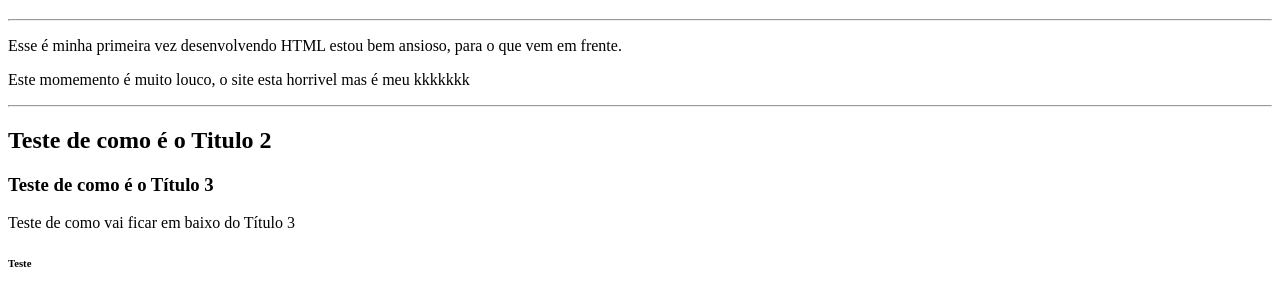
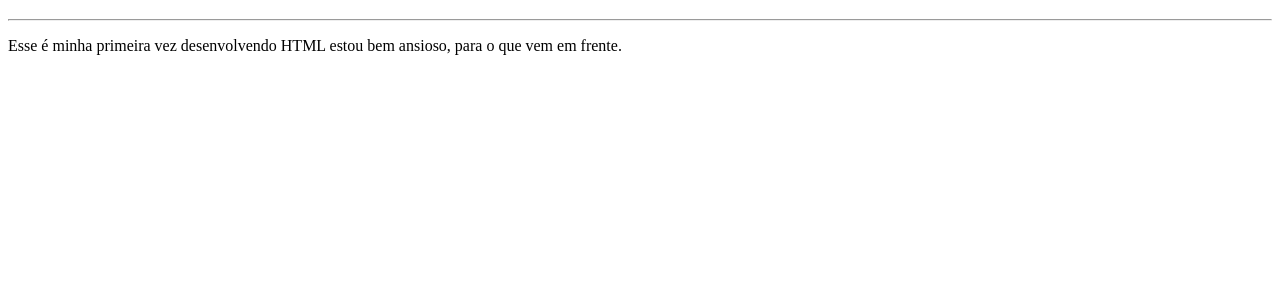
Before and after one commit to theilormachado/html-css, a plain HTML site: page exercicios/ex001/index.html in a window 1280 px wide. Shown: the part 61-366 px from the top of the page. Drawn offline with Linux system fonts and the light colour scheme.

Commit message:
Mudança ex001

```diff
--- a/exercicios/ex001/index.html
+++ b/exercicios/ex001/index.html
@@ -9,11 +9,5 @@
     <h1>Olá, Mundo!</h1>
     <hr>
     <p>Esse é minha primeira vez desenvolvendo HTML estou bem ansioso, para o que vem em frente.</p>
-    <p>Este momemento é muito louco, o site esta horrivel mas é meu kkkkkkk</p>
-    <hr>
-    <h2>Teste de como é o Titulo 2</h2>
-    <h3>Teste de como é o Título 3</h3>
-    <p>Teste de como vai ficar em baixo do Título 3</p>
-    <h6>Teste</h6>
 </body>
 </html>
```
